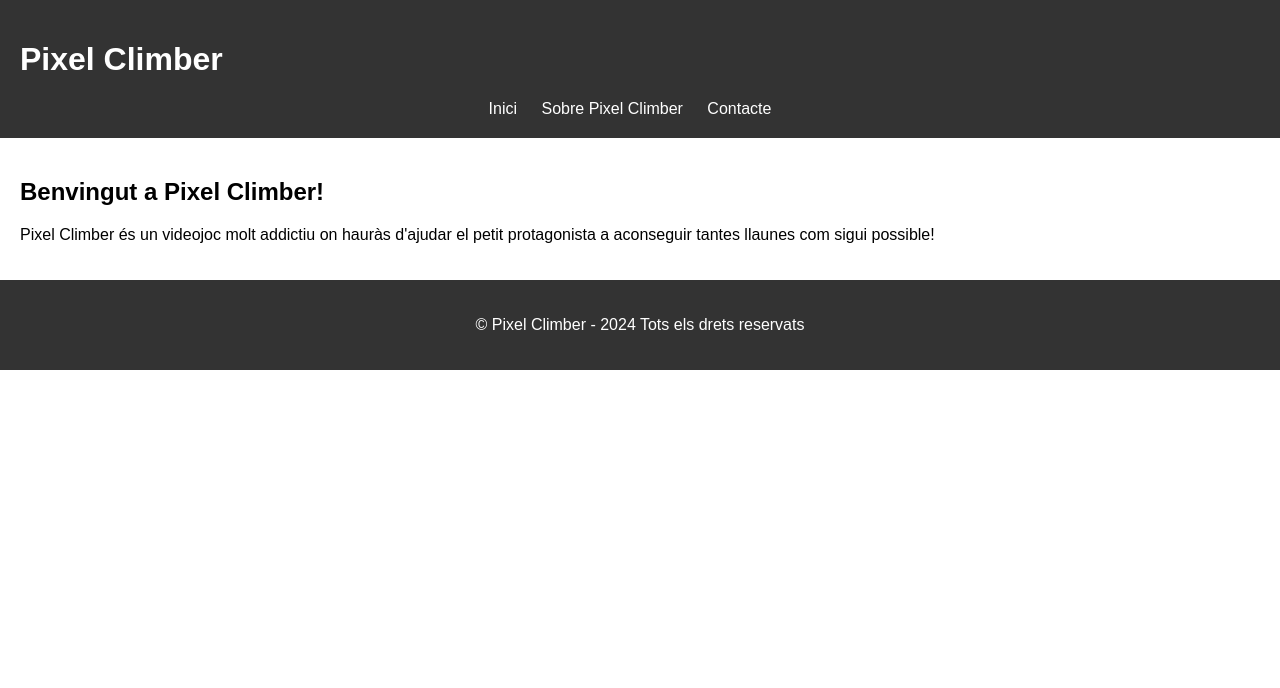
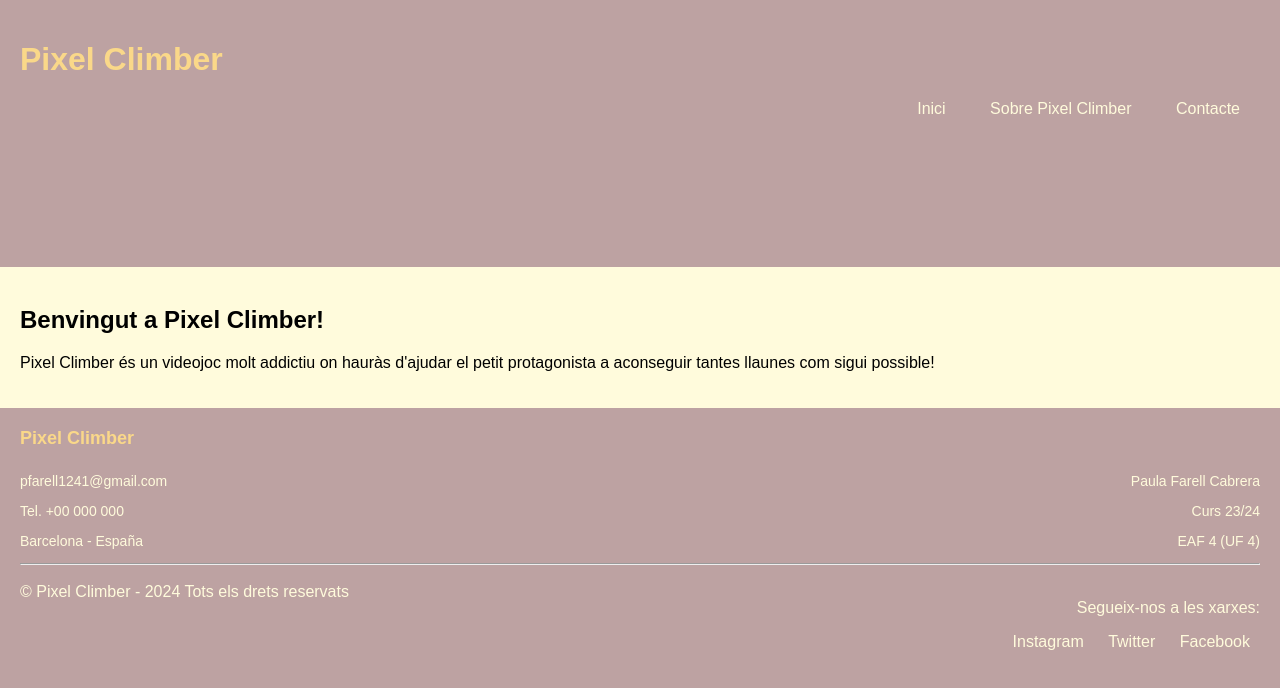
Before and after one commit to PaulaFarell/EAF4_M06, a plain HTML site: page WEB/index.html in a window 1280 px wide. Drawn offline with Linux system fonts and the light colour scheme.

Commit message:
CSS_index

```diff
--- a/WEB/css/style.css
+++ b/WEB/css/style.css
@@ -1,40 +1,147 @@
-/* Estilos generales */
+/* Estils generals */
+
 
 body {
     font-family: Arial, sans-serif;
     margin: 0;
     padding: 0;
+    background-color: #FFFBDC; /* Color de fons del cos */
+    display: flex; /* Utilitzem un model de caixes flexibles per al cos */
+    flex-direction: column; /* Els elements flexibles es disposaran en una columna */
+    min-height: 100vh; /* Altura mínima de la visualització */
 }
 
 header {
-    background-color: #333;
-    color: #fff;
+    background-color: #BDA2A2; /* Color de fons del capçalera */
+    color: #FAD889; /* Color del text del capçalera */
     padding: 20px;
+    flex: 1; /* El capçalera ocuparà l'espai disponible */
 }
 
+footer {
+    background-color: #BDA2A2; /* Color de fons del peu de pàgina */
+    color: #FFFBDC; /* Color del text del peu de pàgina */
+    padding: 20px;
+    text-align: center;
+    flex: 1; /* El peu de pàgina ocuparà l'espai disponible */
+}
+
+
+/* Estils per als enllaços del capçalera */
 header nav ul {
     list-style-type: none;
     margin: 0;
     padding: 0;
+    text-align: right; /* Alineació a la dreta */
 }
+
 
 header nav ul li {
     display: inline;
-    margin-right: 20px;
+    margin-left: 20px; /* Separació entre enllaços */
 }
+
+
+header nav ul li:first-child {
+    margin-left: 0; /* Eliminar el marge esquerre del primer enllaç */
+}
+
+
+header nav ul li a {
+    color: #FFFBDC; /* Color dels enllaços del header */
+    text-decoration: none; /* Elimina la subratllat dels enllaços */
+}
+
+
+header nav ul li a:hover {
+    text-decoration: underline; /* Afegeix subratllat quan es passa per sobre amb el ratolí */
+}
+
+
+
 
 main {
     padding: 20px;
 }
 
-footer {
-    background-color: #333;
-    color: #fff;
-    padding: 20px;
-    text-align: center;
+
+/* Estils pel títol del peu de pàgina */
+footer h2 {
+    margin: 0;
+    padding: 0;
+    font-size: 18px;
+    color: #FAD889; /* Color dels títols */
 }
 
-/* Estilos específicos para los formularios */
+
+/* Estils per a les dades de contacte */
+footer .contact-info {
+    margin-top: 10px;
+    color: #FFFBDC; /* Color del text del peu de pàgina */
+    font-size: 14px;
+}
+
+
+/* Estils per a les altres dades */
+footer .company-info {
+    margin-top: 10px;
+    text-align: right;
+    color: #FFFBDC; /* Color del text del peu de pàgina */
+    font-size: 14px;
+}
+
+
+/* Estils per a la secció de seguir-nos a les xarxes socials */
+footer .follow-us {
+    margin-top: 10px;
+    text-align: right;
+}
+
+
+/* Estils per als enllaços de les xarxes socials */
+footer .follow-us a {
+    color: #FFFBDC; /* Color dels enllaços */
+    text-decoration: none;
+    margin-left: 10px;
+}
+
+
+.contact-info,
+.company-info {
+    text-align: justify; /* Justifica el text */
+}
+
+
+.footer-title {
+    text-align: left; /* Alinea el títol a l'esquerra */
+}
+
+.copyright {
+    text-align: left; /* Alinea el títol a l'esquerra */
+    margin-top: 10px;
+}
+
+
+.contact-info,
+.company-info {
+    float: left;
+    width: 50%; /* Divideix el peu de pàgina en dues columnes */
+}
+
+.follow-us,
+.copyright {
+    float: left;
+    width: 50%; /* Divideix el peu de pàgina en dues columnes */
+}
+
+
+.follow-us a {
+    display: inline-block; /* Fa que els enllaços estiguin en línia horitzontal */
+    margin: 0 10px; /* Espai entre els enllaços */
+    color: #FFFBDC; /* Color del text dels enllaços */
+    text-decoration: none; /* Elimina la subratllat dels enllaços */
+}
+
 
 form {
     max-width: 400px;
@@ -44,10 +151,12 @@ form {
     border-radius: 5px;
 }
 
+
 form label {
     display: block;
     margin-bottom: 5px;
 }
+
 
 form input[type="text"],
 form input[type="email"],
@@ -59,8 +168,9 @@ form textarea {
     margin-bottom: 10px;
     border: 1px solid #ccc;
     border-radius: 5px;
-    box-sizing: border-box; /* Para incluir el padding y border en el ancho total */
+    box-sizing: border-box; /* Per incloure el padding i border en l'amplada total */
 }
+
 
 form input[type="submit"] {
     width: 100%;
@@ -72,22 +182,16 @@ form input[type="submit"] {
     cursor: pointer;
 }
 
-/* Estilos específicos para los elementos del menú de navegación */
+
+/* Estils específics per als elements del menú de navegació */
+
 
 nav ul {
     text-align: center;
 }
 
+
 nav ul li {
     display: inline;
     margin-right: 20px;
 }
-
-nav ul li a {
-    color: #fff;
-    text-decoration: none;
-}
-
-nav ul li a:hover {
-    text-decoration: underline;
-}
--- a/WEB/index.html
+++ b/WEB/index.html
@@ -1,3 +1,4 @@
+<!DOCTYPE html>
 <html lang="ca">
 <head>
     <meta charset="UTF-8">
@@ -12,7 +13,7 @@
             <ul>
                 <li><a href="index.html">Inici</a></li>
                 <li><a href="videojuego.html">Sobre Pixel Climber</a></li>
-                <li><a href="contacto.html">Contacte</a></li>
+                <li><a href="contacto.html">Contacte</a></li> <!-- Cambiado de "contacte.html" a "contacto.html" -->
             </ul>
         </nav>
     </header>
@@ -21,7 +22,33 @@
         <p>Pixel Climber és un videojoc molt addictiu on hauràs d'ajudar el petit protagonista a aconseguir tantes llaunes com sigui possible!</p>
     </main>
     <footer>
-        <p>&copy; Pixel Climber - 2024 Tots els drets reservats</p>
+        <div class="footer-content">
+            <div class="footer-left">
+                <div class="footer-title">
+                    <h2>Pixel Climber</h2>
+                </div>
+                <div class="contact-info">
+                    <p>pfarell1241@gmail.com</p>
+                    <p>Tel. +00 000 000</p>
+                    <p>Barcelona - España</p>
+                </div>
+            </div>
+            <div class="footer-right">
+                <div class="company-info">
+                    <p>Paula Farell Cabrera</p>
+                    <p>Curs 23/24</p>
+                    <p>EAF 4 (UF 4)</p>
+                </div>
+            </div>
+        </div>
+        <hr> <!-- Línea separadora -->
+        <p class="copyright">&copy; Pixel Climber - 2024 Tots els drets reservats</p>
+        <div class="follow-us">
+            <p>Segueix-nos a les xarxes:</p>
+            <a href="#">Instagram</a>
+            <a href="#">Twitter</a>
+            <a href="#">Facebook</a>
+        </div>
     </footer>
 </body>
 </html>
```
